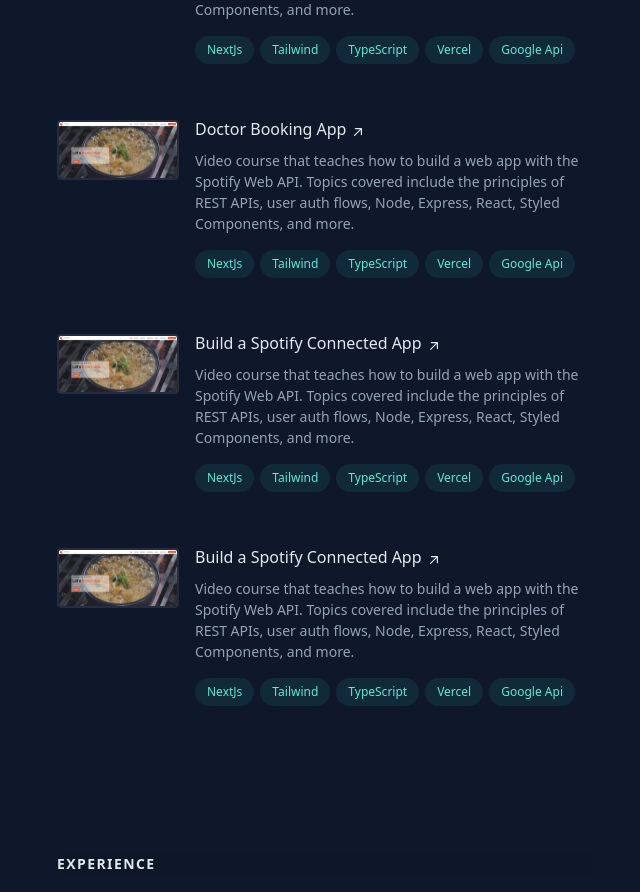
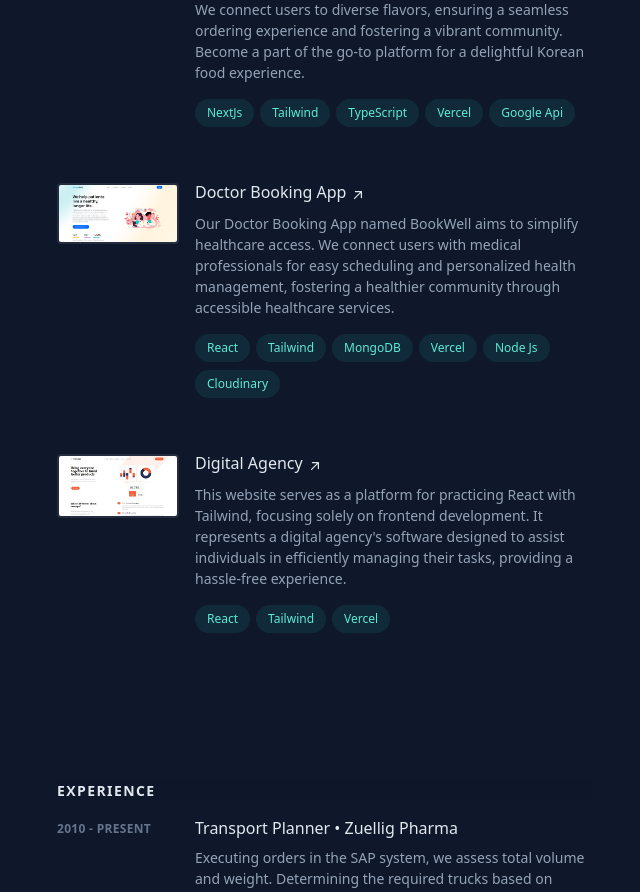
Before and after one commit to mrVinzcode/melvin-mangubat, a React (Vite) app: page / in a window 1280 px wide. Shown: the part 727-1619 px from the top of the page, without its empty margins (591-1231 px from the left). Built offline with nearby package versions, Linux system fonts and the light colour scheme.

Commit message:
revised project page

```diff
--- a/src/pages/Projects/Projects.jsx
+++ b/src/pages/Projects/Projects.jsx
@@ -17,10 +17,13 @@ const Projects = () => {
               <div className="absolute -inset-x-4 -inset-y-4 z-0 hidden rounded-md transition motion-reduce:transition-none lg:-inset-x-6 lg:block lg:group-hover:bg-slate-800/50 lg:group-hover:shadow-[inset_0_1px_0_0_rgba(148,163,184,0.1)] lg:group-hover:drop-shadow-lg"></div>
               <div className="z-10 sm:order-2 sm:col-span-6">
                 <h3 className="inline-flex items-baseline font-medium leading-tight text-slate-200 hover:text-teal-300 focus-visible:text-teal-300 group/link text-base">
-                  <a href="https://www.newline.co/courses/build-a-spotify-connected-app">
+                  <a
+                    href="https://a-taste-of-seoul-henna.vercel.app/"
+                    target="_blank"
+                  >
                     <span className="absolute -inset-x-4 -inset-y-2.5 hidden rounded md:-inset-x-6 md:-inset-y-4 lg:block"></span>
                     <span>
-                      Build a Spotify Connected
+                      Korean Food
                       <span className="ml-1 inline-block">
                         App
                         <svg
@@ -42,10 +45,12 @@ const Projects = () => {
                 </h3>
 
                 <p className="mt-2 text-sm leading-normal">
-                  Video course that teaches how to build a web app with the
-                  Spotify Web API. Topics covered include the principles of REST
-                  APIs, user auth flows, Node, Express, React, Styled
-                  Components, and more.
+                  Our Korean Food App, developed with Next.js, TypeScript, and
+                  styled with Tailwind CSS, aims to be the ultimate destination
+                  for authentic Korean cuisine in the Philippines. We connect
+                  users to diverse flavors, ensuring a seamless ordering
+                  experience and fostering a vibrant community. Become a part of
+                  the go-to platform for a delightful Korean food experience.
                 </p>
 
                 <ul className="mt-2 flex flex-wrap">
@@ -92,7 +97,10 @@ const Projects = () => {
               <div className="absolute -inset-x-4 -inset-y-4 z-0 hidden rounded-md transition motion-reduce:transition-none lg:-inset-x-6 lg:block lg:group-hover:bg-slate-800/50 lg:group-hover:shadow-[inset_0_1px_0_0_rgba(148,163,184,0.1)] lg:group-hover:drop-shadow-lg"></div>
               <div className="z-10 sm:order-2 sm:col-span-6">
                 <h3 className="inline-flex items-baseline font-medium leading-tight text-slate-200 hover:text-teal-300 focus-visible:text-teal-300 group/link text-base">
-                  <a href="https://www.newline.co/courses/build-a-spotify-connected-app">
+                  <a
+                    href="https://booking-app-eight-indol.vercel.app/"
+                    target="_blank"
+                  >
                     <span className="absolute -inset-x-4 -inset-y-2.5 hidden rounded md:-inset-x-6 md:-inset-y-4 lg:block"></span>
                     <span>
                       Doctor Booking
@@ -118,16 +126,17 @@ const Projects = () => {
                 </h3>
 
                 <p className="mt-2 text-sm leading-normal">
-                  Video course that teaches how to build a web app with the
-                  Spotify Web API. Topics covered include the principles of REST
-                  APIs, user auth flows, Node, Express, React, Styled
-                  Components, and more.
+                  Our Doctor Booking App named BookWell aims to simplify
+                  healthcare access. We connect users with medical professionals
+                  for easy scheduling and personalized health management,
+                  fostering a healthier community through accessible healthcare
+                  services.
                 </p>
 
                 <ul className="mt-2 flex flex-wrap">
                   <li className="mr-1.5 mt-2">
                     <div className="flex items-center rounded-full bg-teal-400/10 px-3 py-1 text-xs font-medium leading-5 text-teal-300">
-                      NextJs
+                      React
                     </div>
                   </li>
                   <li className="mr-1.5 mt-2">
@@ -137,7 +146,7 @@ const Projects = () => {
                   </li>
                   <li className="mr-1.5 mt-2">
                     <div className="flex items-center rounded-full bg-teal-400/10 px-3 py-1 text-xs font-medium leading-5 text-teal-300">
-                      TypeScript
+                      MongoDB
                     </div>
                   </li>
                   <li className="mr-1.5 mt-2">
@@ -147,7 +156,12 @@ const Projects = () => {
                   </li>
                   <li className="mr-1.5 mt-2">
                     <div className="flex items-center rounded-full bg-teal-400/10 px-3 py-1 text-xs font-medium leading-5 text-teal-300">
-                      Google Api
+                      Node Js
+                    </div>
+                  </li>
+                  <li className="mr-1.5 mt-2">
+                    <div className="flex items-center rounded-full bg-teal-400/10 px-3 py-1 text-xs font-medium leading-5 text-teal-300">
+                      Cloudinary
                     </div>
                   </li>
                 </ul>
@@ -158,8 +172,8 @@ const Projects = () => {
                 height={48}
                 className="rounded border-2 border-slate-200/10 transition group-hover:border-slate-200/30 sm:order-1 sm:col-span-2 sm:translate-y-1"
                 style={{ color: "transparent" }}
-                src="/img/tasteofseoul.png"
-                alt="Taste of Seoul"
+                src="/img/bookwell.png"
+                alt="BookWell"
               />
             </div>
           </li>
@@ -168,12 +182,13 @@ const Projects = () => {
               <div className="absolute -inset-x-4 -inset-y-4 z-0 hidden rounded-md transition motion-reduce:transition-none lg:-inset-x-6 lg:block lg:group-hover:bg-slate-800/50 lg:group-hover:shadow-[inset_0_1px_0_0_rgba(148,163,184,0.1)] lg:group-hover:drop-shadow-lg"></div>
               <div className="z-10 sm:order-2 sm:col-span-6">
                 <h3 className="inline-flex items-baseline font-medium leading-tight text-slate-200 hover:text-teal-300 focus-visible:text-teal-300 group/link text-base">
-                  <a href="https://www.newline.co/courses/build-a-spotify-connected-app">
+                  <a
+                    href="https://digital-agency-sooty.vercel.app/"
+                    target="_blank"
+                  >
                     <span className="absolute -inset-x-4 -inset-y-2.5 hidden rounded md:-inset-x-6 md:-inset-y-4 lg:block"></span>
                     <span>
-                      Build a Spotify Connected
-                      <span className="ml-1 inline-block">
-                        App
+                      Digital Agency
                       <svg
                         xmlns="http://www.w3.org/2000/svg"
                         viewBox="0 0 20 20"
@@ -188,21 +203,21 @@ const Projects = () => {
                         ></path>
                       </svg>
                     </span>
-                    </span>
                   </a>
                 </h3>
 
                 <p className="mt-2 text-sm leading-normal">
-                  Video course that teaches how to build a web app with the
-                  Spotify Web API. Topics covered include the principles of REST
-                  APIs, user auth flows, Node, Express, React, Styled
-                  Components, and more.
+                  This website serves as a platform for practicing React with
+                  Tailwind, focusing solely on frontend development. It
+                  represents a digital agency&apos;s software designed to assist
+                  individuals in efficiently managing their tasks, providing a
+                  hassle-free experience.
                 </p>
 
                 <ul className="mt-2 flex flex-wrap">
                   <li className="mr-1.5 mt-2">
                     <div className="flex items-center rounded-full bg-teal-400/10 px-3 py-1 text-xs font-medium leading-5 text-teal-300">
-                      NextJs
+                      React
                     </div>
                   </li>
                   <li className="mr-1.5 mt-2">
@@ -212,17 +227,7 @@ const Projects = () => {
                   </li>
                   <li className="mr-1.5 mt-2">
                     <div className="flex items-center rounded-full bg-teal-400/10 px-3 py-1 text-xs font-medium leading-5 text-teal-300">
-                      TypeScript
-                    </div>
-                  </li>
-                  <li className="mr-1.5 mt-2">
-                    <div className="flex items-center rounded-full bg-teal-400/10 px-3 py-1 text-xs font-medium leading-5 text-teal-300">
                       Vercel
-                    </div>
-                  </li>
-                  <li className="mr-1.5 mt-2">
-                    <div className="flex items-center rounded-full bg-teal-400/10 px-3 py-1 text-xs font-medium leading-5 text-teal-300">
-                      Google Api
                     </div>
                   </li>
                 </ul>
@@ -233,83 +238,8 @@ const Projects = () => {
                 height={48}
                 className="rounded border-2 border-slate-200/10 transition group-hover:border-slate-200/30 sm:order-1 sm:col-span-2 sm:translate-y-1"
                 style={{ color: "transparent" }}
-                src="/img/tasteofseoul.png"
-                alt="Taste of Seoul"
-              />
-            </div>
-          </li>
-          <li className="mb-12">
-            <div className="group relative grid gap-4 pb-1 transition-all sm:grid-cols-8 sm:gap-8 md:gap-4 lg:hover:!opacity-100 lg:group-hover/list:opacity-50">
-              <div className="absolute -inset-x-4 -inset-y-4 z-0 hidden rounded-md transition motion-reduce:transition-none lg:-inset-x-6 lg:block lg:group-hover:bg-slate-800/50 lg:group-hover:shadow-[inset_0_1px_0_0_rgba(148,163,184,0.1)] lg:group-hover:drop-shadow-lg"></div>
-              <div className="z-10 sm:order-2 sm:col-span-6">
-                <h3 className="inline-flex items-baseline font-medium leading-tight text-slate-200 hover:text-teal-300 focus-visible:text-teal-300 group/link text-base">
-                  <a href="https://www.newline.co/courses/build-a-spotify-connected-app">
-                    <span className="absolute -inset-x-4 -inset-y-2.5 hidden rounded md:-inset-x-6 md:-inset-y-4 lg:block"></span>
-                    <span>
-                      Build a Spotify Connected
-                      <span className="ml-1 inline-block">
-                        App
-                        <svg
-                          xmlns="http://www.w3.org/2000/svg"
-                          viewBox="0 0 20 20"
-                          fill="currentColor"
-                          className="inline-block h-4 w-4 shrink-0 transition-transform group-hover/link:-translate-y-1 group-hover/link:translate-x-1 group-focus-visible/link:-translate-y-1 group-focus-visible/link:translate-x-1 motion-reduce:transition-none ml-1 translate-y-px"
-                          aria-hidden="true"
-                        >
-                          <path
-                            fillRule="evenodd"
-                            d="M5.22 14.78a.75.75 0 001.06 0l7.22-7.22v5.69a.75.75 0 001.5 0v-7.5a.75.75 0 00-.75-.75h-7.5a.75.75 0 000 1.5h5.69l-7.22 7.22a.75.75 0 000 1.06z"
-                            clipRule="evenodd"
-                          ></path>
-                        </svg>
-                      </span>
-                    </span>
-                  </a>
-                </h3>
-
-                <p className="mt-2 text-sm leading-normal">
-                  Video course that teaches how to build a web app with the
-                  Spotify Web API. Topics covered include the principles of REST
-                  APIs, user auth flows, Node, Express, React, Styled
-                  Components, and more.
-                </p>
-
-                <ul className="mt-2 flex flex-wrap">
-                  <li className="mr-1.5 mt-2">
-                    <div className="flex items-center rounded-full bg-teal-400/10 px-3 py-1 text-xs font-medium leading-5 text-teal-300">
-                      NextJs
-                    </div>
-                  </li>
-                  <li className="mr-1.5 mt-2">
-                    <div className="flex items-center rounded-full bg-teal-400/10 px-3 py-1 text-xs font-medium leading-5 text-teal-300">
-                      Tailwind
-                    </div>
-                  </li>
-                  <li className="mr-1.5 mt-2">
-                    <div className="flex items-center rounded-full bg-teal-400/10 px-3 py-1 text-xs font-medium leading-5 text-teal-300">
-                      TypeScript
-                    </div>
-                  </li>
-                  <li className="mr-1.5 mt-2">
-                    <div className="flex items-center rounded-full bg-teal-400/10 px-3 py-1 text-xs font-medium leading-5 text-teal-300">
-                      Vercel
-                    </div>
-                  </li>
-                  <li className="mr-1.5 mt-2">
-                    <div className="flex items-center rounded-full bg-teal-400/10 px-3 py-1 text-xs font-medium leading-5 text-teal-300">
-                      Google Api
-                    </div>
-                  </li>
-                </ul>
-              </div>
-              <img
-                loading="lazy"
-                width={200}
-                height={48}
-                className="rounded border-2 border-slate-200/10 transition group-hover:border-slate-200/30 sm:order-1 sm:col-span-2 sm:translate-y-1"
-                style={{ color: "transparent" }}
-                src="/img/tasteofseoul.png"
-                alt="Taste of Seoul"
+                src="/img/digital-agency.png"
+                alt="Digital Agency"
               />
             </div>
           </li>
```
Also changed, not shown: src/pages/Global/Sidebar.jsx (+4 -3 lines), public/img/digital-agency.png (added). Lines whose indentation alone changed are shown as unchanged.
